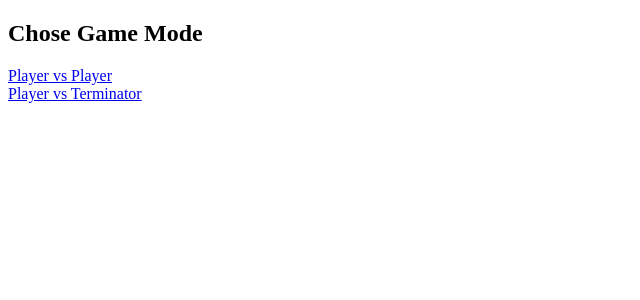
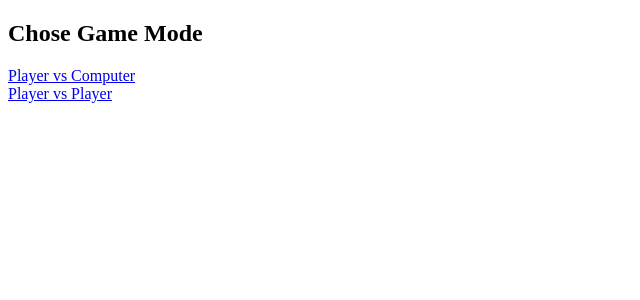
Before and after one commit to IvanSarabeev/Symfony-TicTacToe, a Symfony app: template templates/views/homepage.html.twig in a window 1280 px wide. Shown: the part 96-396 px from the top of the page, without its empty margins (0-640 px from the left). Run offline with Twig, Linux system fonts and the light colour scheme; the template is opened without the code that fills it, so the values that code supplies are empty; some libraries are stand-ins or nearby versions.

Commit message:
style: wrong directions

```diff
--- a/templates/views/homepage.html.twig
+++ b/templates/views/homepage.html.twig
@@ -5,10 +5,10 @@
         <h1 class="main-heading">Chose Game Mode</h1>
         <div class="row align-items-center justify-content-center mt-5">
             <div class="col-6">
-                <a type="button" class="button" href="{{ path('app_multi') }}">Player vs Player</a>
+                <a type="button" class="button" href="{{ path('app_multi') }}">Player vs Computer</a>
             </div>
             <div class="col-6">
-                <a type="button" class="button" href="{{ path('app_single') }}">Player vs Terminator</a>
+                <a type="button" class="button" href="{{ path('app_single') }}">Player vs Player</a>
             </div>
         </div>
     </section>
```
